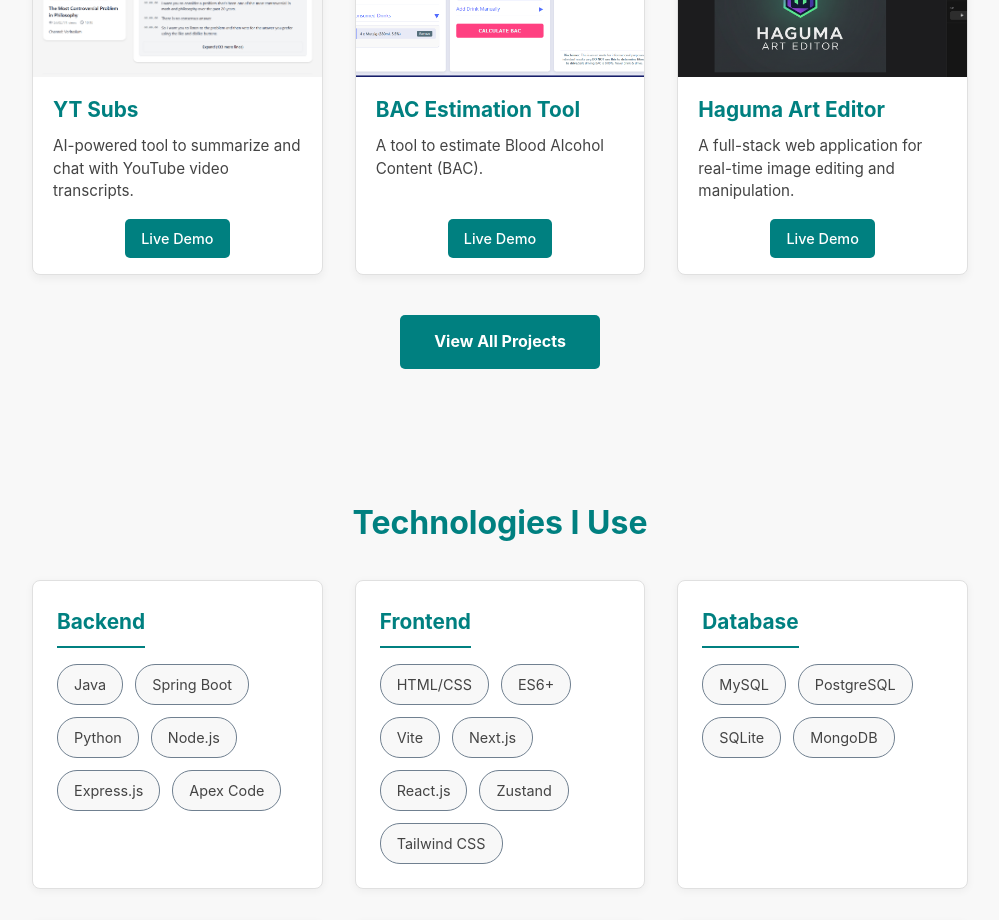
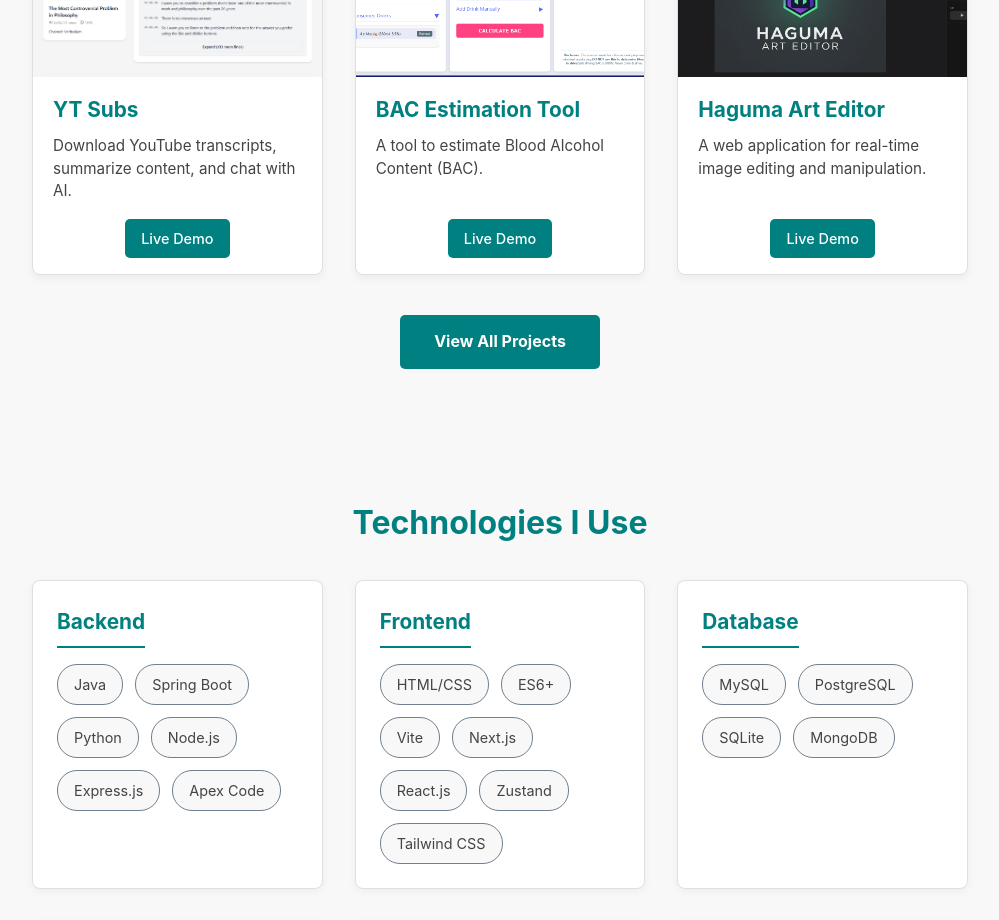
Before and after one commit to FabHaguma/my_portfolio, a React (Vite) app: page / in a window 1280 px wide. Shown: the part 780-1700 px from the top of the page, without its empty margins (140-1139 px from the left). Built offline with nearby package versions, Linux system fonts and the light colour scheme.

Commit message:
change of small descriptions on featured projects

```diff
--- a/src/data/projectsData.js
+++ b/src/data/projectsData.js
@@ -22,7 +22,7 @@
     id: 1,
     name: "YT Subs",
     description: "Unlock insights from YouTube videos instantly without watching the whole stream. This full-stack application extracts video subtitles using yt-dlp and leverages AI models to generate concise summaries and answer user questions about the content. It features a responsive React frontend for seamless interaction and a robust Express backend handling media parsing and AI integration.",
-    smallDescription: "AI-powered tool to summarize and chat with YouTube video transcripts.",
+    smallDescription: "Download YouTube transcripts, summarize content, and chat with AI.",
     technologies: ["React", "Node.js", "Express", "Google Gemini AI", "yt-dlp", "Docker"],
     liveDemoLink: "https://ytsubs.haguma.com/",
     sourceCodeLink: "https://github.com/fabhaguma/yt-subs",
@@ -42,7 +42,7 @@
     id: 3,
     name: "Haguma Art Editor",
     description: "A full-stack web application for image editing and manipulation. Built with a modern React frontend and Python Flask backend, it features real-time image processing capabilities including resizing, cropping with presets, rotation, and flipping. Users can apply filters like grayscale, adjust brightness and contrast, and download their creations in multiple formats. The application utilizes Docker for containerization and provides a responsive, intuitive interface for seamless editing.",
-    smallDescription: "A full-stack web application for real-time image editing and manipulation.",
+    smallDescription: "A web application for real-time image editing and manipulation.",
     technologies: ["React", "Python", "Flask", "Vite", "Docker", "Pillow", "CSS Modules"],
     liveDemoLink: "https://arteditor.haguma.com/",
     sourceCodeLink: "https://github.com/FabHaguma/haguma-art-editor",
```
